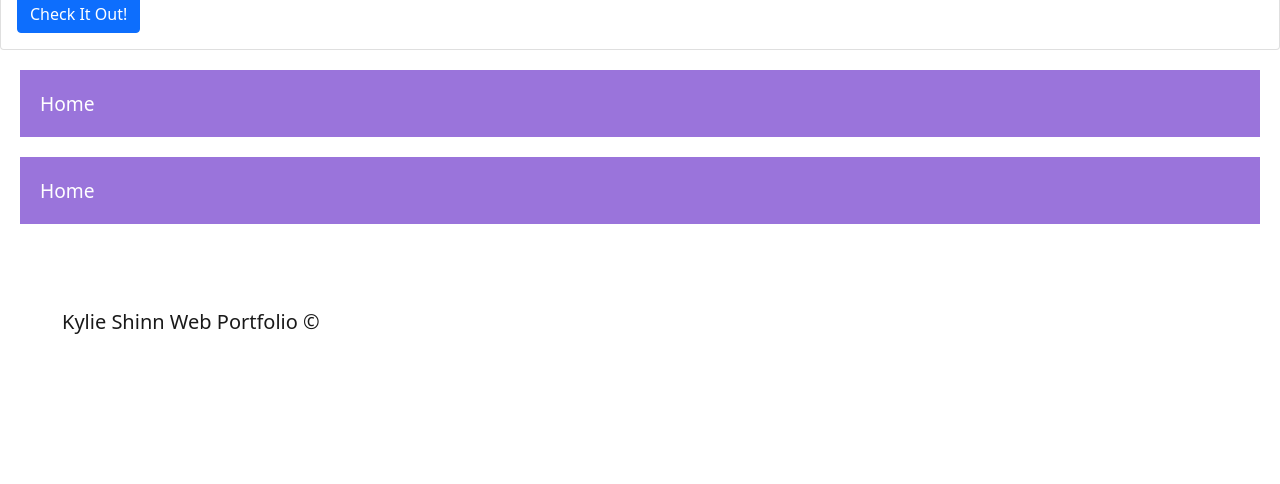
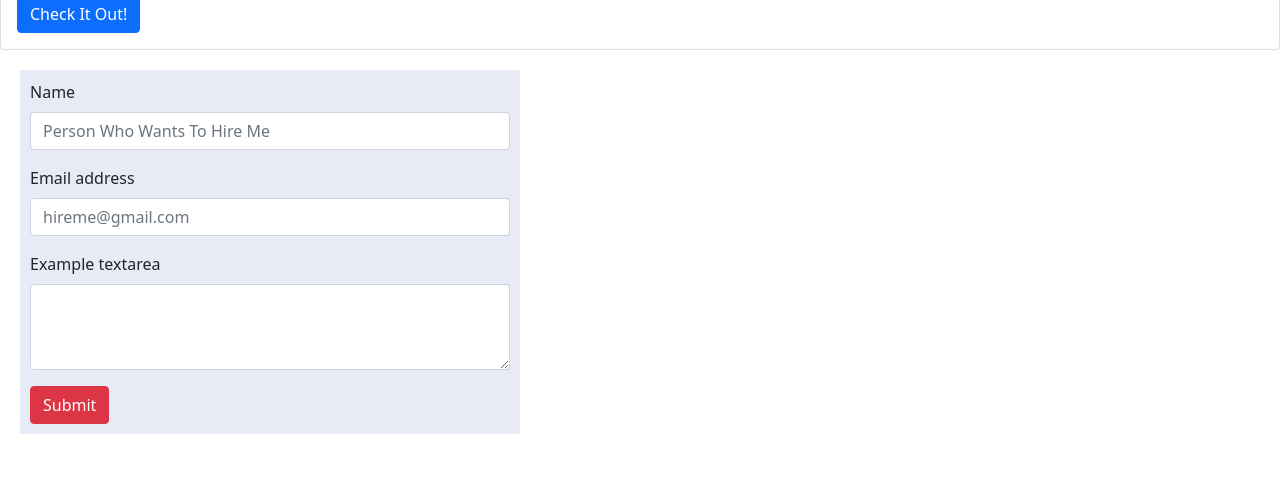
Before and after one commit to kyliemshinn/react-portfolio, a React (Create React App) app in the folder react-portfolio/: page / in a window 1280 px wide. Shown: the part 7508-7992 px from the top of the page. Before the commit the page ends 7924 px from the top, so only its background shows below. Built offline with nearby package versions, Linux system fonts and the light colour scheme.

Commit message:
add contact form to the bottom of the page- no styling yet

```diff
--- a/react-portfolio/src/App.js
+++ b/react-portfolio/src/App.js
@@ -15,7 +15,7 @@
       <Navbar />
       <AboutMe />
       <Portfolio />
-      <Resume />
+      {/* <Resume /> */}
       <Contact />
       <Footer />
     </div>
--- a/react-portfolio/src/components/Contact.js
+++ b/react-portfolio/src/components/Contact.js
@@ -1,24 +1,60 @@
-import React from 'react';
+import React from "react";
 
 const styles = {
   card: {
     margin: 20,
-      background: '#e8eaf6',
+    padding: 10,
+    background: "#e8eaf6",
+    width: 500,
+    justifyContent: 'center',
+    alignItem: 'center'
   },
-    heading: {
-      background: '#9a74db',
-      minHeight: 50,
-      lineHeight: 3.5,
-      fontSize: '1.2rem',
-      color: 'white',
-      padding: '0 20px',
-    },
+  form: {
+    justifyContent: "center"
+  }
 };
 
 function Contact() {
   return (
     <div style={styles.card}>
-        <div style={styles.heading}>Home</div>
+      <form style={styles.form}>
+        <div class="mb-3">
+          <label for="exampleInputPassword1" class="form-label">
+            Name
+          </label>
+          <input
+            type="password"
+            class="form-control"
+            id="exampleInputPassword1"
+            placeholder="Person Who Wants To Hire Me"
+          ></input>
+        </div>
+        <div class="mb-3">
+          <label for="exampleInputEmail1" class="form-label">
+            Email address
+          </label>
+          <input
+            type="email"
+            class="form-control"
+            id="exampleInputEmail1"
+            aria-describedby="emailHelp"
+            placeholder="hireme@gmail.com"
+          ></input>
+        </div>
+        <div class="mb-3">
+          <label for="exampleFormControlTextarea1" class="form-label">
+            Example textarea
+          </label>
+          <textarea
+            class="form-control"
+            id="exampleFormControlTextarea1"
+            rows="3"
+          ></textarea>
+        </div>{" "}
+        <button type="submit" class="btn btn-danger">
+          Submit
+        </button>
+      </form>
     </div>
   );
 }
```
Lines whose indentation alone changed are shown as unchanged.
